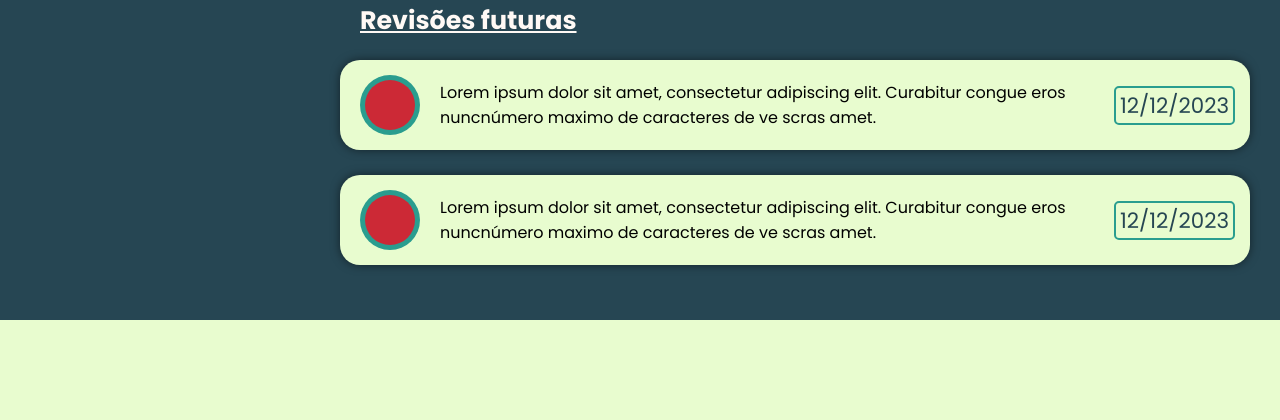
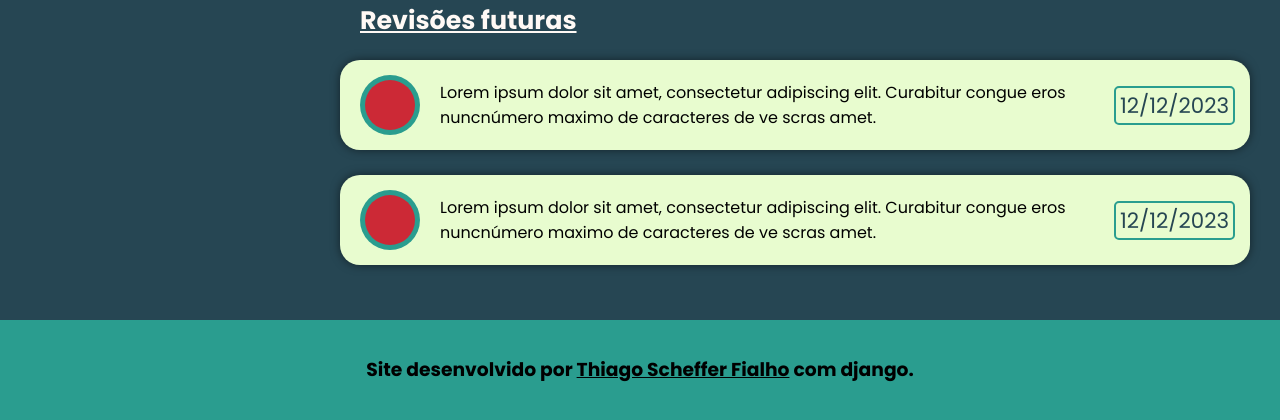
Before and after one commit to ThiagoSchFialho/DJANGO-Revise_Minder, a Django app: page /reviews/ in a window 1280 px wide. Shown: the part 702-1122 px from the top of the page. Before the commit the page ends 1022 px from the top, so only its background shows below. Run offline with Django 4.2, Linux system fonts and the light colour scheme.

Commit message:
Criação de uma página html base e de partials
Criação de uma página html base e de partials para melhor manutenção de código e para redução da repetição de código

```diff
--- a/setup/static/styles/style.css
+++ b/setup/static/styles/style.css
@@ -51,6 +51,16 @@ header {
     height: 60px;
     background-color: var(--black);
     border-radius: 50%;
+}
+
+footer {
+    height: 100px;
+    background-color: var(--green);
+}
+
+footer h3 {
+    line-height: 100px;
+    text-align: center;
 }
 
 main {
--- /dev/null
+++ b/templates/revise_minder/base.html
@@ -0,0 +1,15 @@
+{% load static %}
+<!DOCTYPE html>
+<html lang="pt-br">
+<head>
+    <meta charset="UTF-8">
+    <meta name="viewport" content="width=device-width, initial-scale=1.0">
+    <link rel="stylesheet" href="{% static 'styles/style.css' %}">
+    <title>Revise Minder</title>
+</head>
+<body>
+    {% include 'revise_minder/partials/_header.html' %}
+    {% block content %}{% endblock %}
+    {% include 'revise_minder/partials/_footer.html' %}
+</body>
+</html>
--- /dev/null
+++ b/templates/revise_minder/partials/_footer.html
@@ -0,0 +1,3 @@
+<footer>
+    <h3>Site desenvolvido por <u>Thiago Scheffer Fialho</u> com django.</h3>
+</footer>
--- /dev/null
+++ b/templates/revise_minder/partials/_header.html
@@ -0,0 +1,13 @@
+<header>
+    <div class="header-content">
+        <div class="header-logo">
+            <a href="{% url 'reviews_home' %}">
+                <h1>Revise Minder</h1>
+            </a>
+        </div>
+        <a href="#">
+            <div class="header-user-menu">
+            </div>
+        </a>
+    </div>
+</header>
--- a/templates/revise_minder/reviews_home.html
+++ b/templates/revise_minder/reviews_home.html
@@ -1,69 +1,7 @@
-{% load static %}
-
-<!DOCTYPE html>
-<html lang="pt-br">
-<head>
-    <meta charset="UTF-8">
-    <meta name="viewport" content="width=device-width, initial-scale=1.0">
-    <link rel="stylesheet" href="{% static 'styles/style.css' %}">
-    <title>Revise Minder</title>
-</head>
-<body>
-    <header>
-        <div class="header-content">
-            <div class="header-logo">
-                <a href="{% url 'reviews_home' %}">
-                    <h1>Revise Minder</h1>
-                </a>
-            </div>
-            <a href="#">
-                <div class="header-user-menu">
-                </div>
-            </a>
-        </div>
-    </header>
-    <main>
-        <div class="side-menu">
-            <a href="#" class="add-study-btn-anchor">
-                <div class="add-study-btn">
-                    <h2>+ Estudo</h2>
-                </div>
-            </a>
-            <nav>
-                <ul class="side-menu-list">
-                    <li>
-                        <a href="#">
-                            <svg width="35" height="35" viewBox="0 0 23 25" fill="none" xmlns="http://www.w3.org/2000/svg">
-                                <rect x="0.5" y="2.5" width="19" height="22" rx="0.5" fill="white" stroke="black"/>
-                                <rect x="3.5" y="0.5" width="19" height="22" rx="0.5" fill="white" stroke="black" stroke-linejoin="round"/>
-                                <path d="M6 12H20" stroke="black" stroke-linecap="round"/>
-                                <path d="M6 4L20 4" stroke="black" stroke-linecap="round"/>
-                                <path d="M6 8H20" stroke="black" stroke-linecap="round"/>
-                                <path d="M6 16H20" stroke="black" stroke-linecap="round"/>
-                                <path d="M6 20H20" stroke="black" stroke-linecap="round"/>
-                                <circle cx="8" cy="18" r="4" fill="white"/>
-                                <circle cx="8" cy="18" r="3" fill="white" stroke="black"/>
-                            </svg>
-                            <p>Revisões passadas</p>
-                        </a>
-                    </li>
-                    <li>
-                        <a href="#">
-                            <svg width="35" height="35" viewBox="0 0 35 35" fill="none" xmlns="http://www.w3.org/2000/svg">
-                                <circle cx="18" cy="17" r="4" fill="black"/>
-                                <path d="M34 11.5C34 12.3284 33.3284 13 32.5 13C31.6716 13 31 12.3284 31 11.5C31 10.6716 31.6716 10 32.5 10C33.3284 10 34 10.6716 34 11.5Z" fill="black"/>
-                                <circle cx="3.5" cy="9.5" r="1.5" fill="black"/>
-                                <circle cx="13.5" cy="30.5" r="1.5" fill="black"/>
-                                <path d="M25.5 17.5C25.5 22.2776 24.6137 26.5786 23.2021 29.6665C21.7703 32.7985 19.894 34.5 18 34.5C16.106 34.5 14.2297 32.7985 12.7979 29.6665C11.3863 26.5786 10.5 22.2776 10.5 17.5C10.5 12.7224 11.3863 8.42141 12.7979 5.33351C14.2297 2.20148 16.106 0.5 18 0.5C19.894 0.5 21.7703 2.20148 23.2021 5.33351C24.6137 8.42141 25.5 12.7224 25.5 17.5Z" stroke="black"/>
-                                <path d="M13.156 10.618C17.5733 7.28932 22.0891 4.99936 25.805 3.97624C27.6645 3.46426 29.2979 3.27669 30.6066 3.41696C31.9142 3.55711 32.8481 4.01686 33.4023 4.75232C33.9565 5.48778 34.1411 6.51229 33.9154 7.80783C33.6895 9.10452 33.0589 10.6229 32.0542 12.2692C30.0465 15.5592 26.6005 19.2689 22.1832 22.5976C17.7658 25.9263 13.25 28.2163 9.53411 29.2394C7.67464 29.7514 6.04125 29.9389 4.73253 29.7987C3.42497 29.6585 2.49101 29.1988 1.9368 28.4633C1.38259 27.7278 1.19808 26.7033 1.42377 25.4078C1.64967 24.1111 2.2802 22.5927 3.28488 20.9464C5.29261 17.6564 8.73858 13.9468 13.156 10.618Z" stroke="black"/>
-                                <path d="M22.9729 11.3045C26.884 15.2156 29.7801 19.3688 31.3104 22.9061C32.0762 24.6762 32.4893 26.2676 32.5325 27.5831C32.5757 28.8975 32.2504 29.8863 31.5993 30.5375C30.9481 31.1887 29.9592 31.514 28.6449 31.4708C27.3294 31.4275 25.738 31.0145 23.9679 30.2487C20.4305 28.7184 16.2774 25.8222 12.3663 21.9111C8.45515 18 5.559 13.8469 4.02868 10.3095C3.2629 8.53938 2.84983 6.948 2.8066 5.6325C2.7634 4.31815 3.0887 3.32929 3.73987 2.67812C4.39105 2.02695 5.3799 1.70165 6.69425 1.74484C8.00975 1.78808 9.60114 2.20115 11.3713 2.96693C14.9086 4.49725 19.0618 7.3934 22.9729 11.3045Z" stroke="black"/>
-                            </svg>
-                            <p>Assuntos</p>
-                        </a>
-                    </li>
-                </ul>
-            </nav>
-        </div>
+{% extends 'revise_minder/base.html' %}
+{% block content %}
+    <main class="revise-minder-main-container">
+        {% include 'revise_minder/partials/_side-menu.html' %}
         <div class="main-content-container">
             <div class="today-reviews">
                 <h3 class="reviews-list-title">Revisões para hoje</h3>
@@ -144,6 +82,4 @@
             </div>
         </div>
     </main>
-    <footer></footer>
-</body>
-</html>
+{% endblock %}
```
Also changed, not shown: templates/revise_minder/index.html (+3 -10 lines), templates/revise_minder/partials/_side-menu.html (added, +41 -0 lines).
